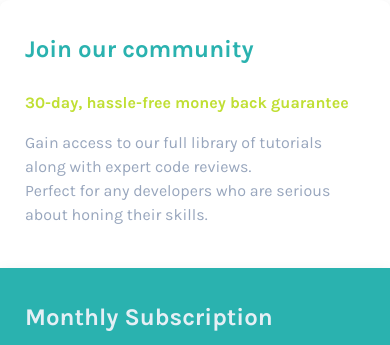
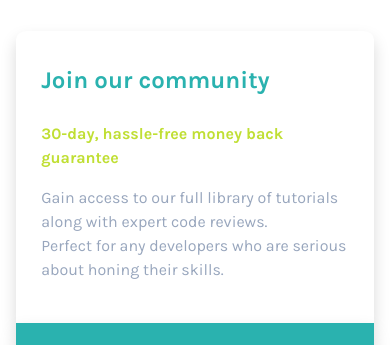
Before and after one commit to dolgopolov-v/frontendmentor-1, a plain HTML site: page index.html in a window 390 px wide. Shown: the top 345 px of the page. Drawn offline with nearby package versions, Linux system fonts and the light colour scheme.

Commit message:
Add some padding in mobile size

```diff
--- a/css/styles.css
+++ b/css/styles.css
@@ -19,6 +19,12 @@ strong {
 
 .sect {
   padding: 25px;
+}
+
+@media (max-width: 992px) {
+  .container {
+    padding: 8%;
+  }
 }
 
 /* Title section */
```
